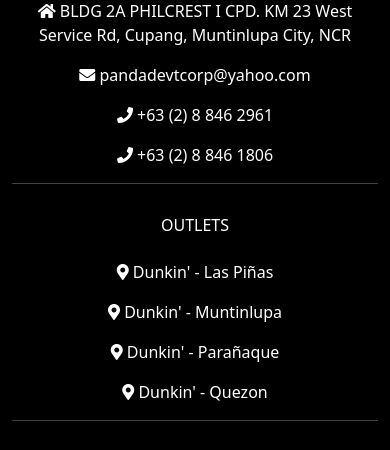
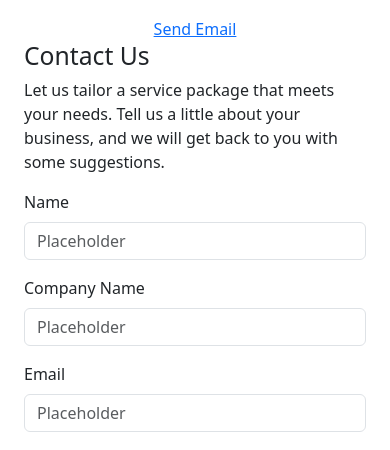
Before and after one commit to DrwSiruma/PDC-Web-Project, a PHP site: page /contact.php in a window 390 px wide. Shown: the part 506-956 px from the top of the page. Run offline with PHP 8.4, Linux system fonts and the light colour scheme; some libraries are stand-ins or nearby versions.

Commit message:
contact page added

```diff
--- a/pages/contact.php
+++ b/pages/contact.php
@@ -1,3 +1,70 @@
 <?php include('header.php'); ?>
-    <!-- Place the content here. -->
+    <!-- ======= Send Email Section ======= -->
+    <section id="send-email" class="send-email">
+        <div class="container">
+
+            <div class="row">
+            <div class="col-lg-9 text-center text-lg-start">
+                <h3>Contact Us</h3>
+                <p> Lorem ipsum dolor sit amet, consectetur adipiscing elit, sed do eiusmod tempor incididunt ut labore et dolore magna aliqua. Ut enim ad minim veniam, quis nostrud exercitation ullamco laboris nisi ut aliquip ex ea commodo consequat. Duis aute irure dolor in reprehenderit in voluptate velit esse cillum dolore eu fugiat nulla pariatur. Excepteur sint occaecat cupidatat non proident, sunt in culpa qui officia deserunt mollit anim id est laborum.</p>
+            </div>
+            <div class="col-lg-3 send-btn-container text-center">
+                <a href="mailto:pandadevtcorp@yahoo.com" class="send-btn align-middle">Send Email</a>
+            </div>
+            </div>
+
+        </div>
+    </section>
+    <!-- ======= End Send Email Section ======= -->
+
+    <!-- ======= Contact Section ======= -->
+    <section id="contact" class="contact">
+        <div class="row">
+            <div class="col-md-8">
+                <div class="ps-4 pe-4">
+                    <div class="contact-card">
+                        <h2>Contact Us</h2>
+                        <p>Let us tailor a service package that meets your needs. Tell us a little about your business, and we will get back to you with some suggestions.</p>
+                        <form>
+                            <div class="mb-3">
+                                <label for="name" class="form-label">Name</label>
+                                <input type="text" class="form-control" id="name" placeholder="Placeholder">
+                            </div>
+                            <div class="mb-3">
+                                <label for="company" class="form-label">Company Name</label>
+                                <input type="text" class="form-control" id="company" placeholder="Placeholder">
+                            </div>
+                            <div class="mb-3">
+                                <label for="email" class="form-label">Email</label>
+                                <input type="email" class="form-control" id="email" placeholder="Placeholder">
+                            </div>
+                            <div class="mb-3">
+                                <label for="address" class="form-label">Address</label>
+                                <input type="text" class="form-control" id="address" placeholder="Placeholder">
+                            </div>
+                            <div class="mb-3">
+                                <label for="contact" class="form-label">Contact</label>
+                                <input type="text" class="form-control" id="contact" placeholder="Placeholder">
+                            </div>
+                            <div class="mb-3">
+                                <label for="message" class="form-label">Message</label>
+                                <textarea class="form-control" id="message" rows="4" placeholder="Placeholder"></textarea>
+                            </div>
+                            <button type="submit" class="btn-submit">Submit</button>
+                        </form>
+                    </div>
+                </div>
+            </div>
+            <div class="col-md-4 help-section">
+                <div class="ps-4 pe-4">
+                    <h2>Need Help?</h2>
+                    <p>Call us at:</p>
+                    <p>+63630468037<br>+63244157642</p>
+                    <p>Email at:</p>
+                    <p>email@sample.com<br>email2@sample.com</p>
+                </div>
+            </div>
+        </div>
+    </section>
+    <!-- ======= End Contact Section ======= -->
 <?php include('footer.php'); ?>
--- a/pages/header.php
+++ b/pages/header.php
@@ -26,7 +26,7 @@
                 </div>
                 <div class="social-links d-none d-md-block">
 
-                    <a href="mailto:pdc_email@sample.com"><i class="bi bi-envelope-fill"></i></a>
+                    <a href="mailto:pandadevtcorp@yahoo.com"><i class="bi bi-envelope-fill"></i></a>
                     <a href="https://www.facebook.com/" target="_blank" class="facebook"><i class="bi bi-facebook"></i></a>
 
                 </div>
```
Also changed, not shown: assets/css/style.css (+78 -0 lines).
